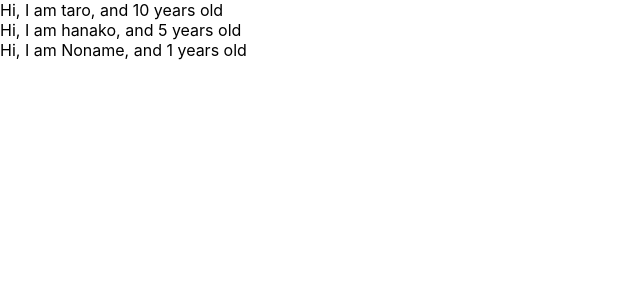
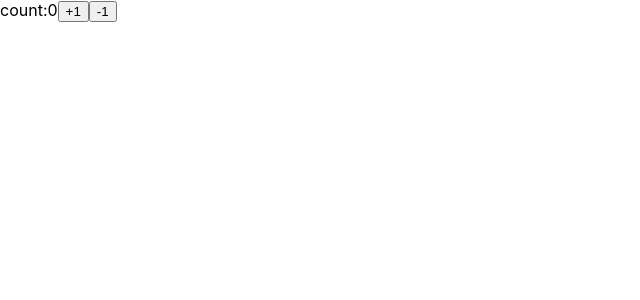
Before and after one commit to Wakasato/udemy_react_redux, a React (Create React App) app: page / in a window 1280 px wide. Shown: the top 300 px of the page, without its empty margins (0-640 px from the left). Built offline with nearby package versions, Linux system fonts and the light colour scheme.

Commit message:
learn state

```diff
--- a/src/App.js
+++ b/src/App.js
@@ -1,30 +1,37 @@
-import React from "react";
-import Proptypes from "prop-types";
+import React,{ Component } from "react";
 
 const App = () => {
-  const profiles = [
-    {name:"taro", age:10},
-    {name:"hanako", age:5},
-    {name:"Noname",age:1},
-  ]
-  return <div>
-       {
-         profiles.map((profile, index) =>{
-           return <User name={profile.name} age={profile.age} key={index}/>
-       })
-      }
-        </div>
+  return <Counter></Counter>
 }
 
 
-const User = (props) => {
-  return <div>Hi, I am {props.name}, and {props.age} years old</div>
+class Counter extends Component {
+  constructor(props){
+    super(props)
+    console.log(this.state)
+    this.state = {count : 0}
+  }
+
+handlePlusBUtton = () => {
+ this.setState({count : this.state.count + 1})
+}
+handleMinusBUtton = () =>{
+  this.setState({count :this.state.count - 1})
+}
+
+  render(){
+    console.log(this.state)
+    return(
+         <React.Fragment>
+          count:{this.state.count}
+            <button onClick={this.handlePlusBUtton}>+1</button>
+            <button onClick={this.handleMinusBUtton}>-1</button>
+       </React.Fragment>
+      )
+  }
 }
 
 
-User.propTypes = {
-  name: Proptypes.string,
-  age: Proptypes.number.isRequired
-}
+
 
 export default App;
```
